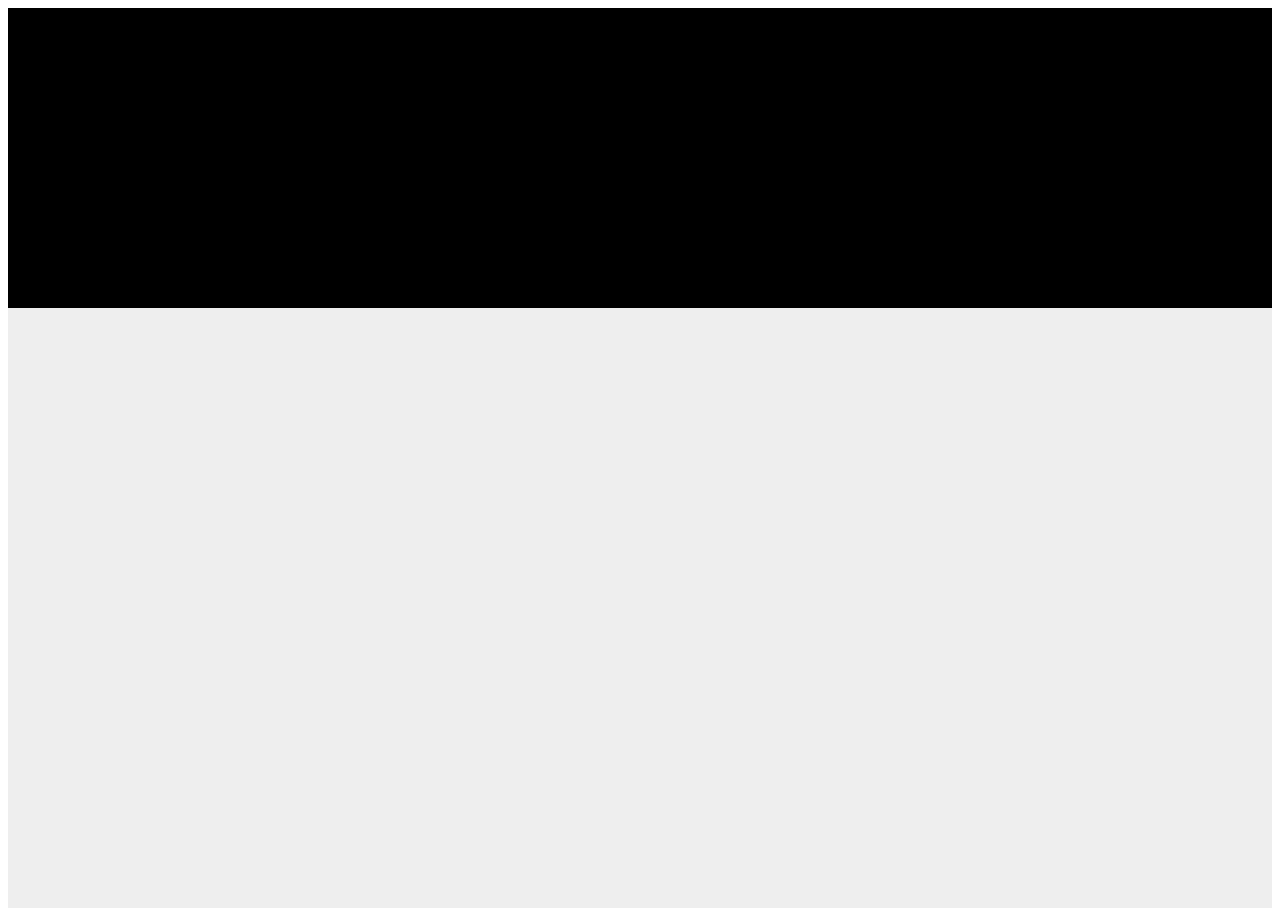
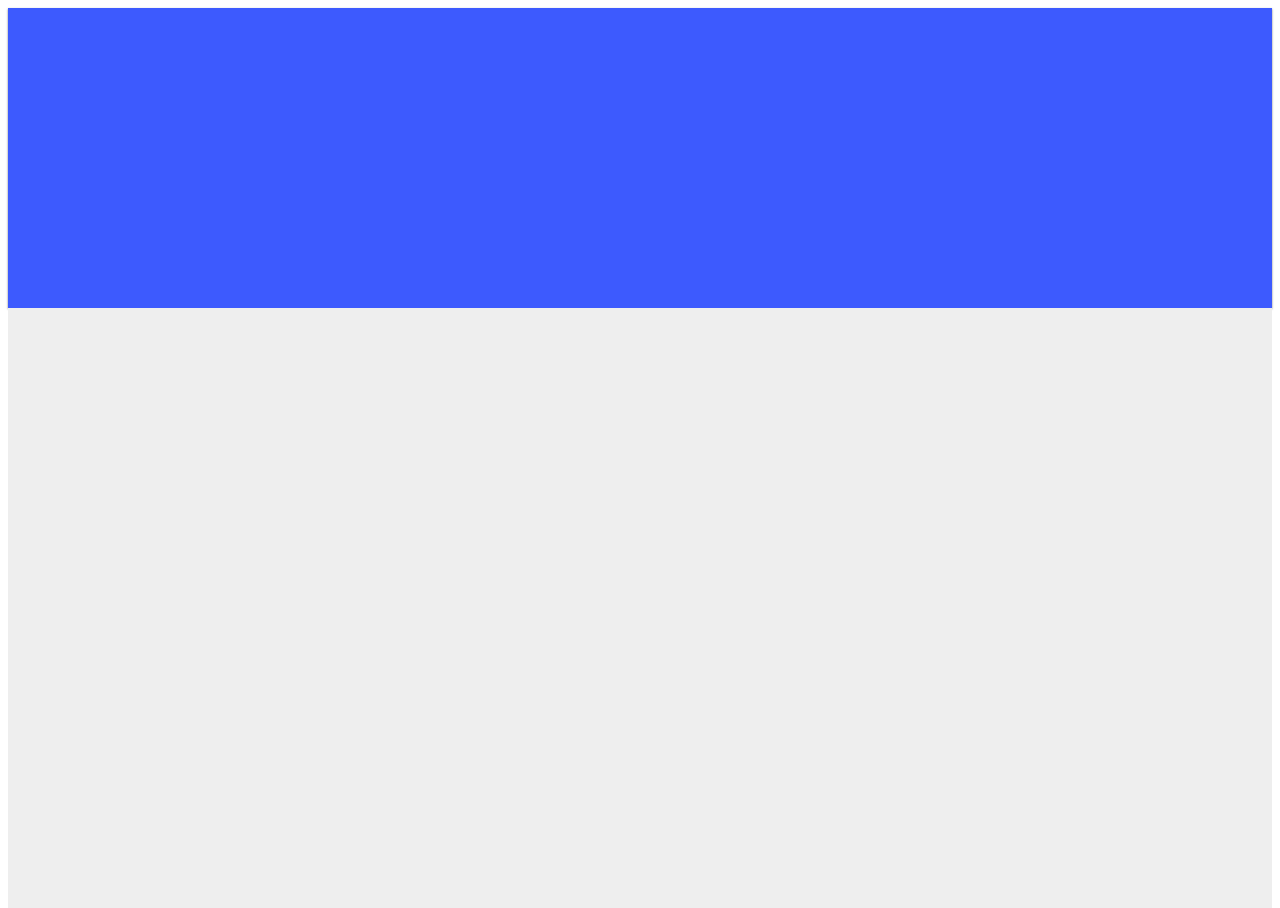
Before and after one commit to wildas/rodrigoaraujo, a plain HTML site: page index.html in a window 1280 px wide. Drawn offline with Linux system fonts and the light colour scheme.

Commit message:
Update index.html

```diff
--- a/index.html
+++ b/index.html
@@ -12,7 +12,10 @@
         float:left;
         width:100%;
         height:300px;
-        background:#000;
+        background:#3D5AFE;
+        -webkit-box-shadow: 0px 1px 2px rgba(0,0,0,.5);
+        -moz-box-shadow: 0px 1px 2px rgba(0,0,0,.5);
+        box-shadow: 0px 1px 2px rgba(0,0,0,.5);
       }
       .corpo_curriculo{
         float:left;
```
